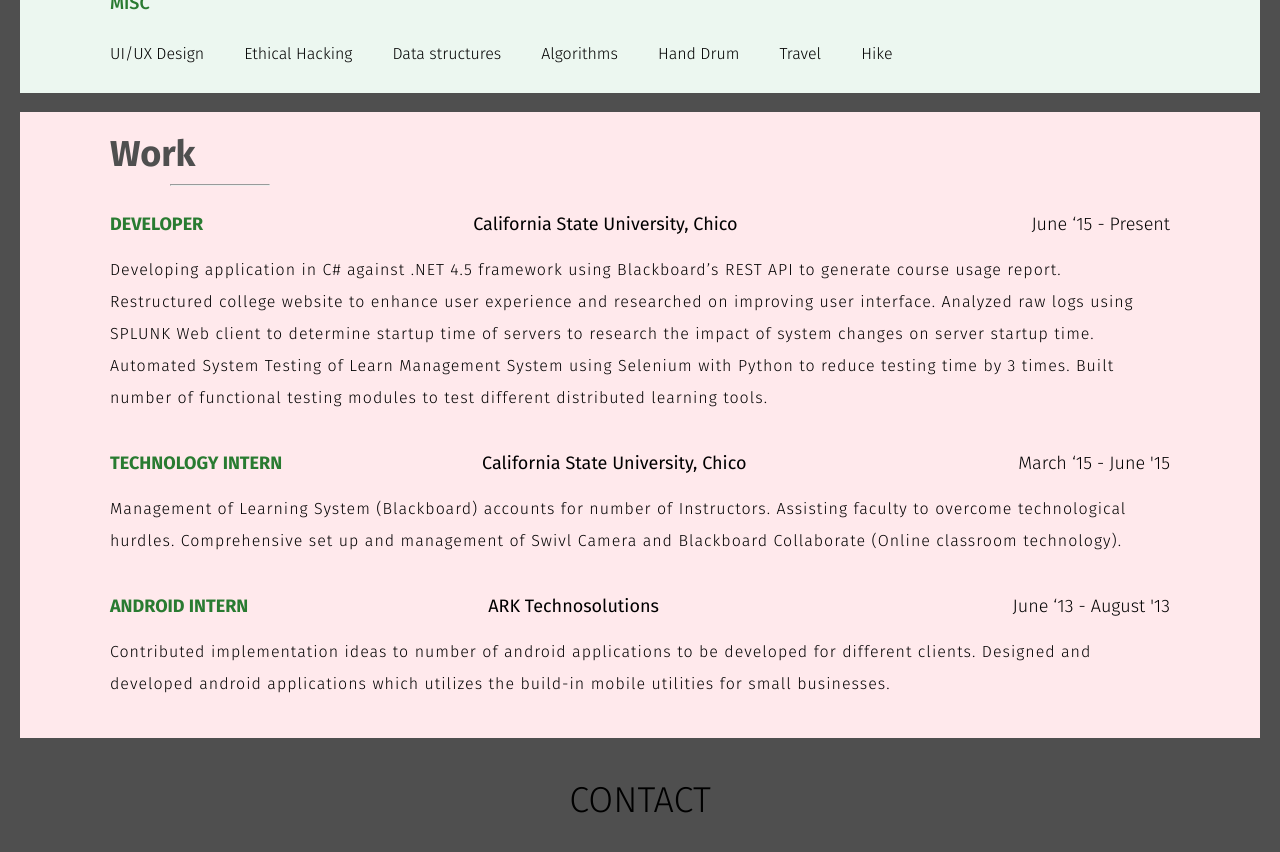
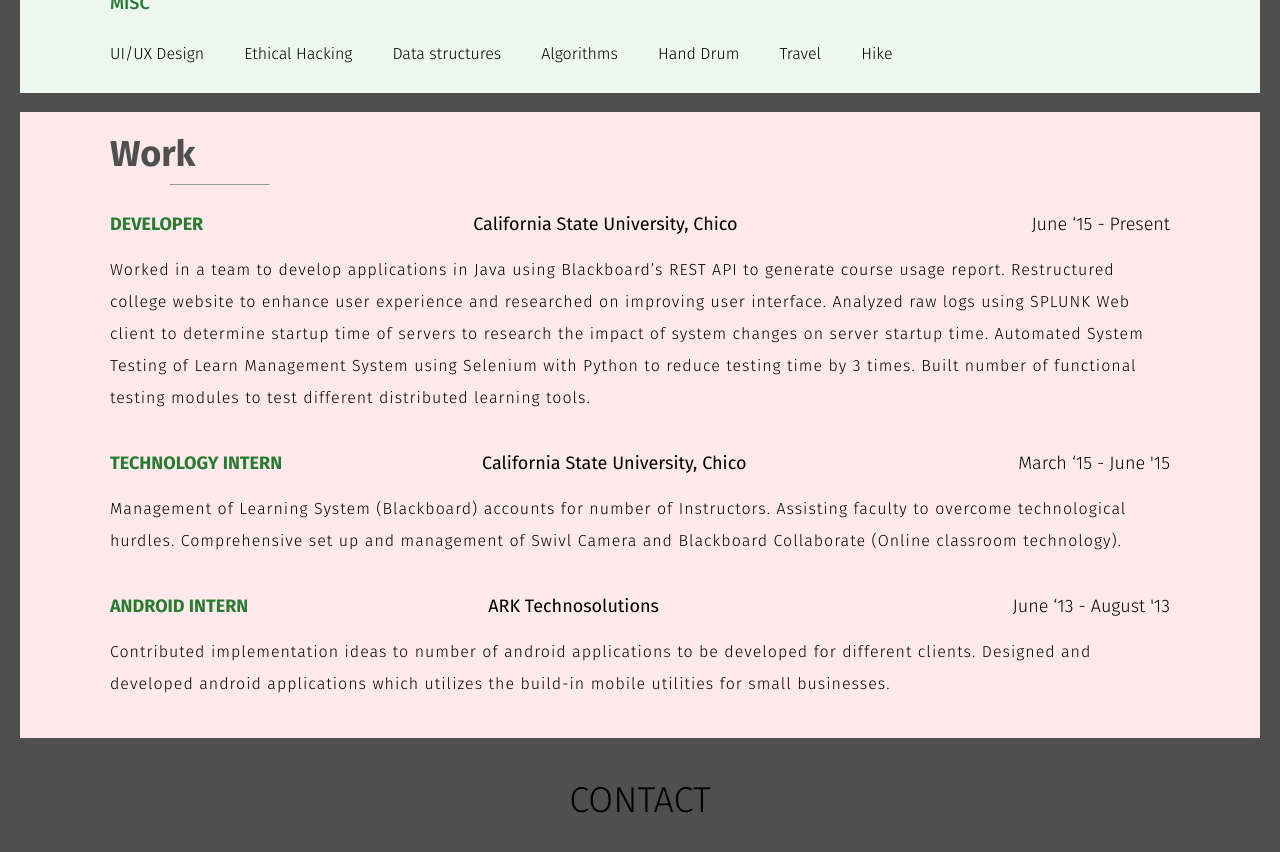
Before and after one commit to dineyw23/dineyw23.github.io, a Jekyll site: the page built from index.html, in a window 1280 px wide and 900 px high, scrolled down 4331 px. Shown: the top 852 px of the window. Built offline with Jekyll 4.4.1, drawn with Linux system fonts in a browser that asks for light colours.

Commit message:
Changed a bit under work done

```diff
--- a/index.html
+++ b/index.html
@@ -188,7 +188,7 @@ layout: default
       <h3 class="period work-1">June ‘15 - Present</h3>
       <br><br>
       <p>
-        Developing application in C# against .NET 4.5 framework using Blackboard’s REST API to generate course usage report.
+        Worked in a team to develop applications in Java using Blackboard’s REST API to generate course usage report.
       Restructured college website to enhance user experience and researched on improving user interface. Analyzed raw logs using SPLUNK Web client to determine startup time of servers to research the impact of system changes on server startup time. Automated System Testing of Learn Management System using Selenium with Python to reduce testing time by 3 times. Built number of functional testing modules to test different distributed learning tools.
 
        </p>
```
